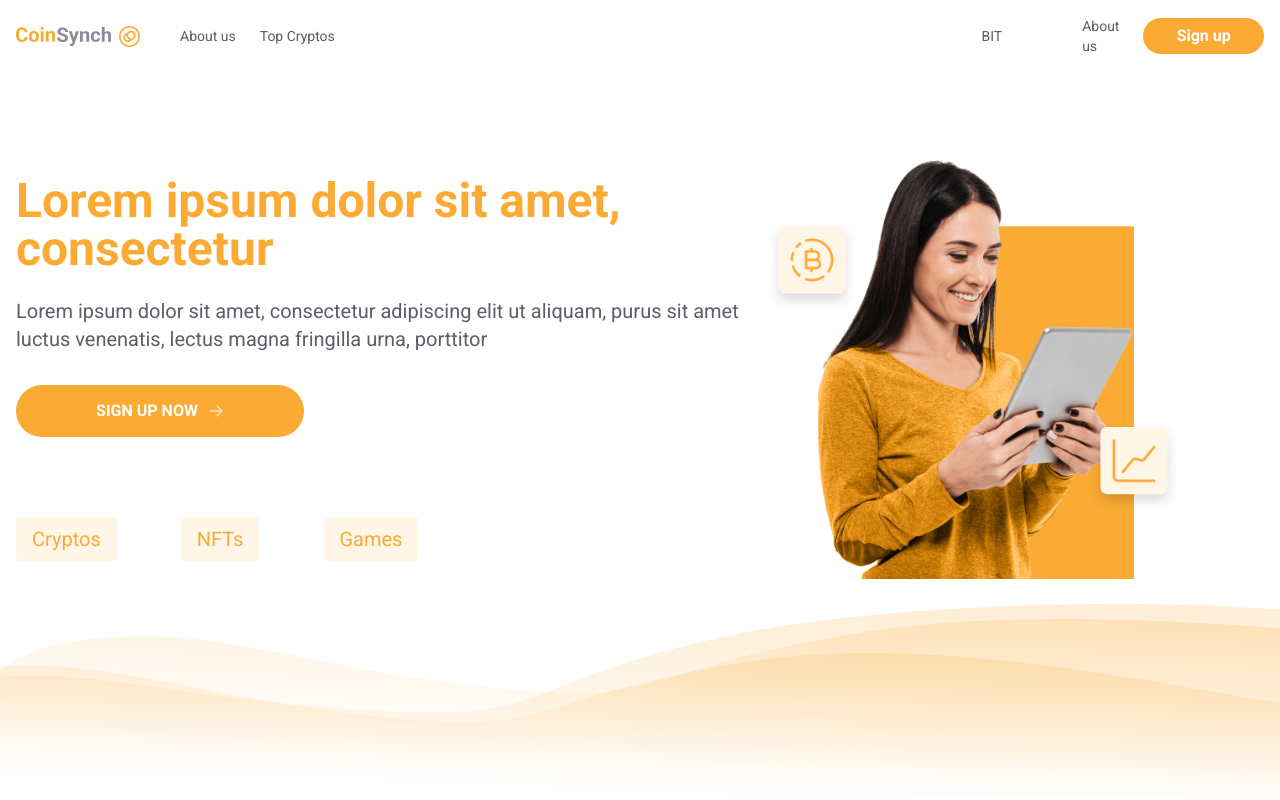
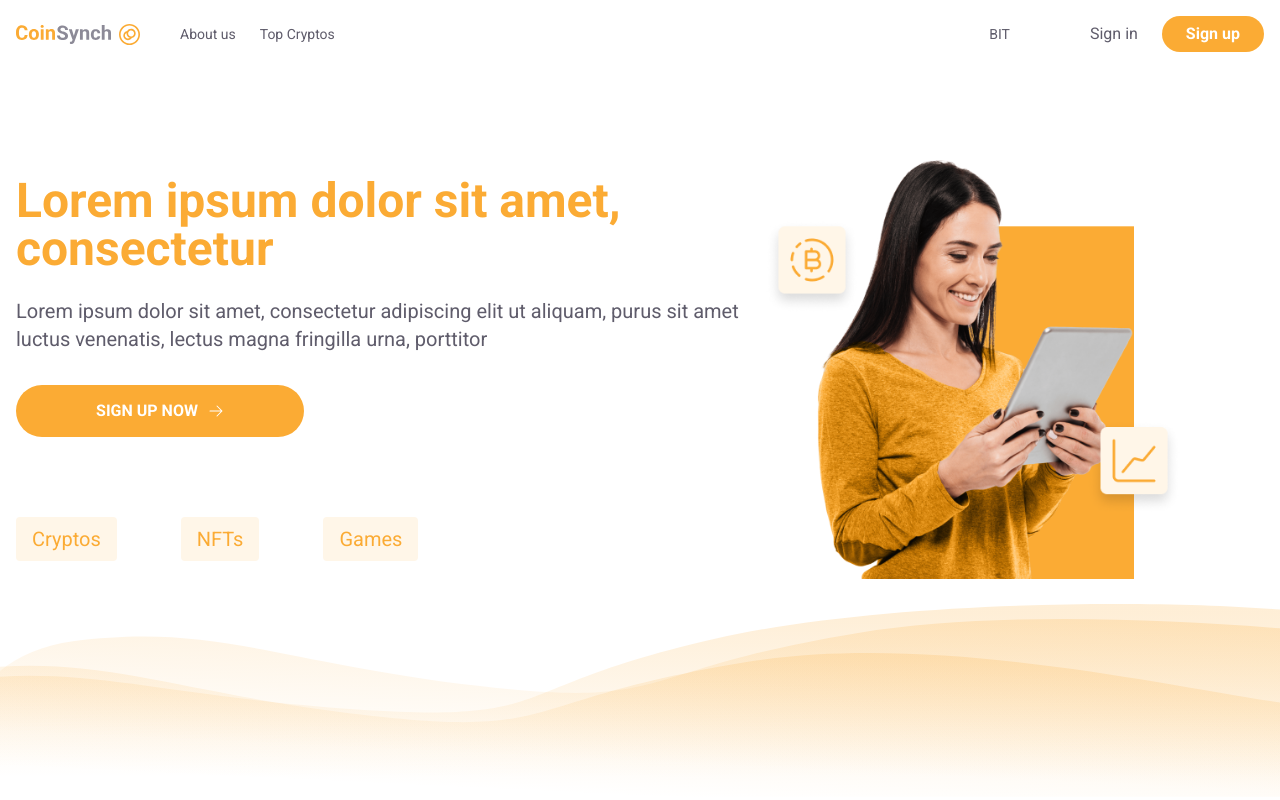
Before and after one commit to joaoSouza-js/CoinSynch, a Next.js app: page / in a window 1280 px wide. Shown: the top 800 px of the page. Built offline with nearby package versions, Linux system fonts and the light colour scheme.

Commit message:
feat(screen:home) add the SignIn Component

```diff
--- a/src/app/page.tsx
+++ b/src/app/page.tsx
@@ -12,6 +12,7 @@ import CoinSvg from '@/assets/coin.svg'
 import { NewsLetterForm } from '@/components/NewsLetterForm'
 import { ImagesCarrousel } from '@/components/ImagesCarrousel'
 import { SignUpModal } from '@/components/signUpModal'
+import { SignInModal } from '@/components/signInModal'
 
 export default function Home() {
   return (
@@ -44,17 +45,16 @@ export default function Home() {
           <div>
             <span>BIT </span>
           </div>
-          <nav className='flex  items-center gap-x-6'>
-            <Link
-                href={'#'}
-
-              >
-                About us
-            </Link>
+          <div className='flex  items-center gap-x-6'>
+            <SignInModal>
+               <button className='min-w-fit'>
+                  Sign in
+               </button>
+            </SignInModal>
             <SignUpModal>
               <Button className='py-2'>Sign up</Button>
             </SignUpModal>
-          </nav>
+          </div>
         </div>
 
       </div>
--- /dev/null
+++ b/src/components/signInModal.tsx
@@ -0,0 +1,58 @@
+'use client'
+
+import * as Dialog from '@radix-ui/react-dialog'
+import { DialogPortal } from './DialogPortal'
+import { ReactNode } from 'react'
+import { TextInput } from './TextInput'
+import {  EnvelopeIcon, UserIcon } from '@heroicons/react/24/solid';
+import Button from './Button'
+import Link from 'next/link'
+
+interface SignModalProps {
+    children: ReactNode
+}
+
+export function SignInModal({children}: SignModalProps){
+    return(
+        <Dialog.Root>
+            <Dialog.Trigger asChild>
+                {children}
+            </Dialog.Trigger>
+            <DialogPortal>
+                <form className='flex flex-col gap-6'>
+                    <Dialog.Title  className='text-2xl text-center leading-tight'>
+                        Sign up to
+                        <span className='font-bold text-yellow-500'> Coin</span>
+                        <span className='font-bold text-gray-500'>Synch</span>
+                    </Dialog.Title>
+                    <TextInput.Root>
+                        <TextInput.Input
+                            placeholder='Email'
+                            leftIcon={() => <EnvelopeIcon className='w-4 h-4 text-gray-300'/>}
+
+                        />
+                    </TextInput.Root>
+
+                    <TextInput.Root>
+                        <TextInput.Password
+                            placeholder='Password'
+
+                        />
+                        <Link href={'#'} className='inline-block text-xs mt-2 ml-auto text-gray-500 hover:underline'>Forgot password?</Link >
+                    </TextInput.Root>
+                    <Button>Sign in</Button>
+                    <footer className='text-center' >
+                        <span>
+                            Don’t have an account?
+                            <Link href={'#'}  className=' text-center leading-tight underline mx-1'>
+                                 Sign up
+                            </Link >
+                            <span className='font-bold text-yellow-500'>to  Coin</span>
+                            <span className='font-bold text-gray-500'>Synch</span>
+                        </span>
+                    </footer>
+                </form>
+            </DialogPortal>
+        </Dialog.Root>
+    )
+}
```
